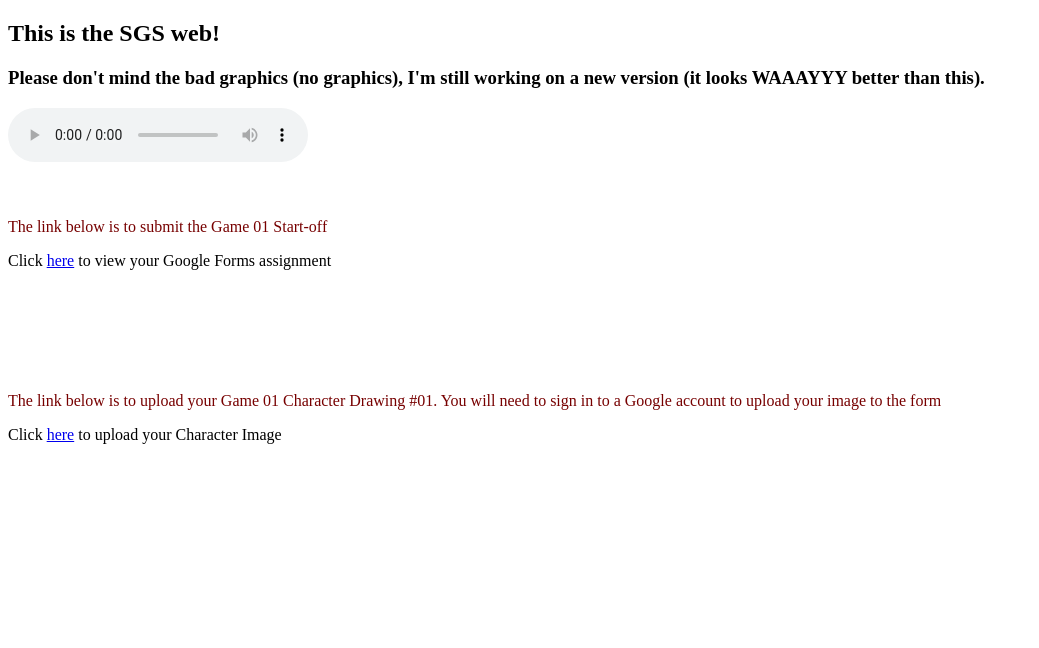
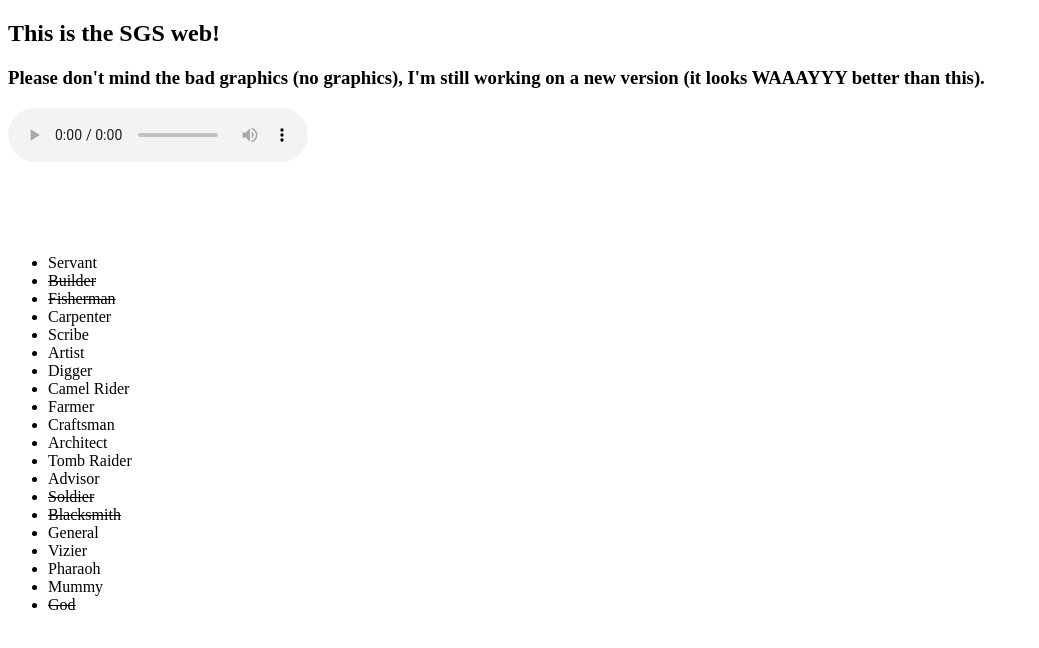
Before and after one commit to cREatiVEWOLf0281/online, a plain HTML site: page index.html in a window 1280 px wide. Shown: the whole page, without its empty margins (0-1039 px from the left). Drawn offline with Linux system fonts and the light colour scheme.

Commit message:
Update index.html

```diff
--- a/index.html
+++ b/index.html
@@ -15,17 +15,30 @@
         <br />
         <br />
         <br />
-
-        <p style="color: #700;">The link below is to submit the Game 01 Start-off</p>
-        <p> Click <a href="https://docs.google.com/forms/d/e/1FAIpQLSdqOBLMXe3cHUcuNqvuPz4xu1jvvP3Bxak6WDvJlPeqk1j1fA/viewform?usp=sf_link">here</a> to view your Google Forms assignment</p>
-
-        <br />
-        <br />
-        <br />
         <br />
         <br />
 
-        <p style="color: #700;">The link below is to upload your Game 01 Character Drawing #01. You will need to sign in to a Google account to upload your image to the form</p>
-        <p> Click <a href="https://docs.google.com/forms/d/e/1FAIpQLSc1k04lCD407AGiy9FmclH_KFZYQT_OsK5Uozws50PcrFVeXA/viewform?usp=sf_link">here</a> to upload your Character Image</p>
+        <ul>
+	        <li>Servant</li>
+	        <strike><li>Builder</li></strike>
+	        <strike><li>Fisherman</li></strike>
+	        <li>Carpenter</li>
+	        <li>Scribe</li>
+	        <li>Artist</li>
+	        <li>Digger</li>
+	        <li>Camel Rider</li>
+	        <li>Farmer</li>
+	        <li>Craftsman</li>
+	        <li>Architect</li>
+	        <li>Tomb Raider</li>
+	        <li>Advisor</li>
+	        <strike><li>Soldier</li></strike>
+	        <strike><li>Blacksmith</li></strike>
+	        <li>General</li>
+	        <li>Vizier</li>
+	        <li>Pharaoh</li>
+	        <li>Mummy</li>
+	        <strike><li>God</li></strike>
+        </ul>
     </body>
 </html>
```
